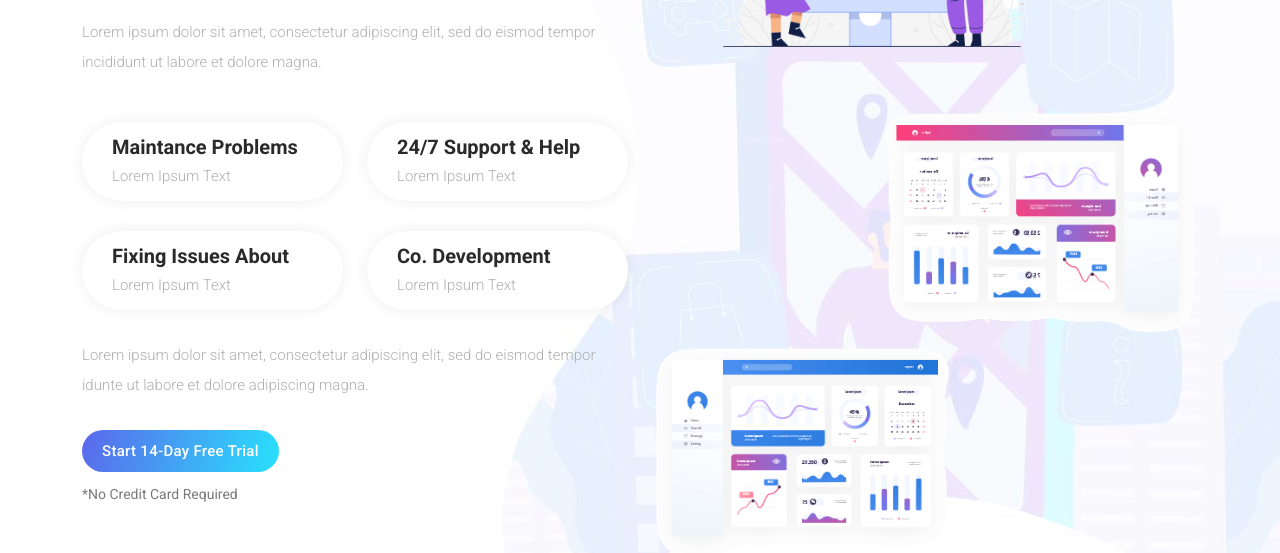
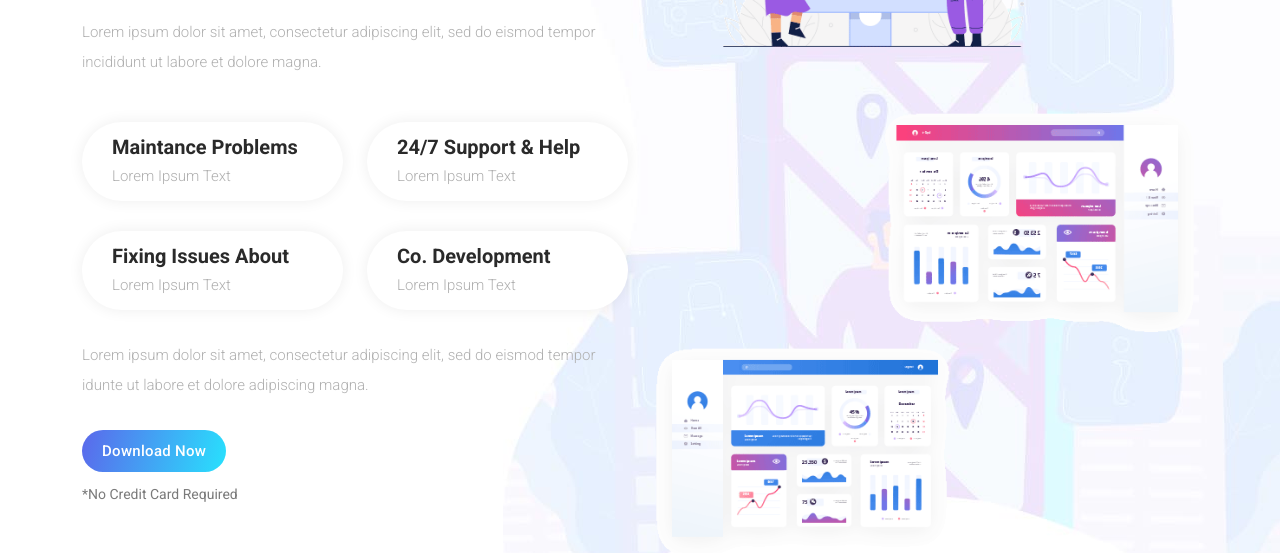
Before and after one commit to LatifNugraha/about, a plain HTML site: page index.html in a window 1280 px wide. Shown: the part 247-800 px from the top of the page. Drawn offline with Linux system fonts and the light colour scheme.

Commit message:
Update index.html

```diff
--- a/index.html
+++ b/index.html
@@ -97,7 +97,7 @@
                         <div class="col-lg-12">
                             <p>Lorem ipsum dolor sit amet, consectetur adipiscing elit, sed do eismod tempor idunte ut labore et dolore adipiscing  magna.</p>
                             <div class="gradient-button">
-                                <a href="#">Start 14-Day Free Trial</a>
+                                <a href="#">Download Now</a>
                             </div>
                             <span>*No Credit Card Required</span>
                         </div>
```
